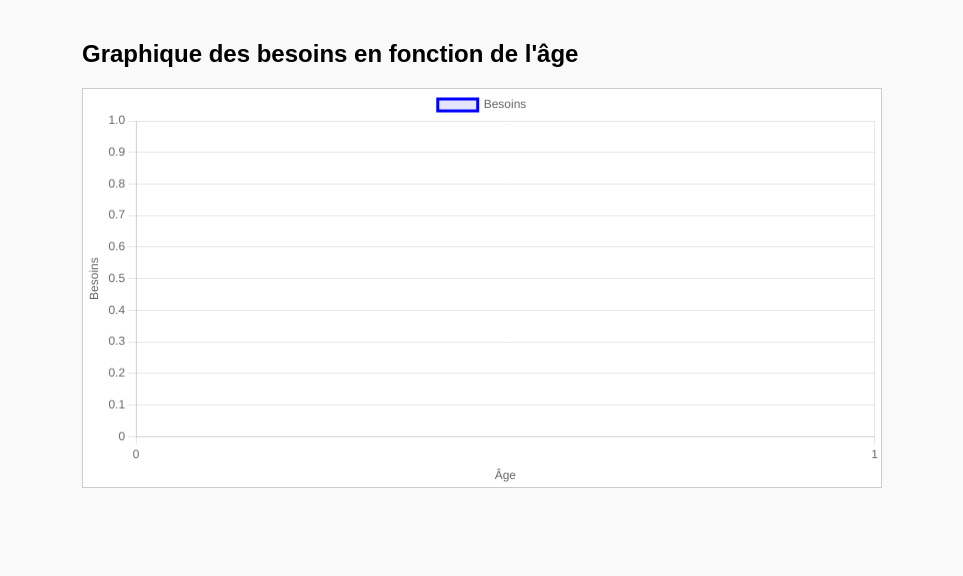
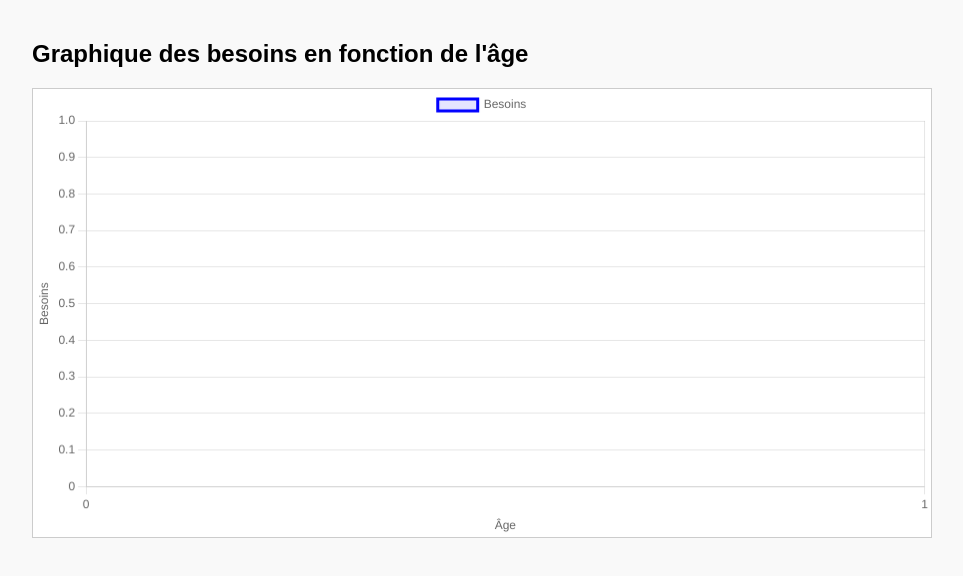
Before and after one commit to msavard1989/graphiques, a plain HTML site: page index.html in a window 1280 px wide. Shown: the whole page, without its empty margins (158-1121 px from the left). Drawn offline with nearby package versions, Linux system fonts and the light colour scheme.

Commit message:
Update index.html

```diff
--- a/index.html
+++ b/index.html
@@ -7,7 +7,7 @@
   <style>
     body {
       font-family: Arial, sans-serif;
-      max-width: 800px;
+      max-width: 900px;
       margin: 40px auto;
       padding: 0 20px;
       background-color: #f9f9f9;
@@ -20,15 +20,14 @@
 </head>
 <body>
   <h2>Graphique des besoins en fonction de l'âge</h2>
-  <canvas id="myChart" width="600" height="300"></canvas>
+  <canvas id="myChart" width="800" height="400"></canvas>
 
   <script>
-    // Fonction pour extraire les données de l'URL
     function getDataFromURL() {
       const params = new URLSearchParams(window.location.search);
       let ages = [], besoins = [];
 
-      for (let i = 1; i <= 10; i++) {
+      for (let i = 1; i <= 100; i++) {
         let age = parseFloat(params.get("age" + i));
         let bes = parseFloat(params.get("bes" + i));
 
@@ -42,7 +41,6 @@
     }
 
     const { ages, besoins } = getDataFromURL();
-
     const ctx = document.getElementById('myChart').getContext('2d');
 
     new Chart(ctx, {
```
